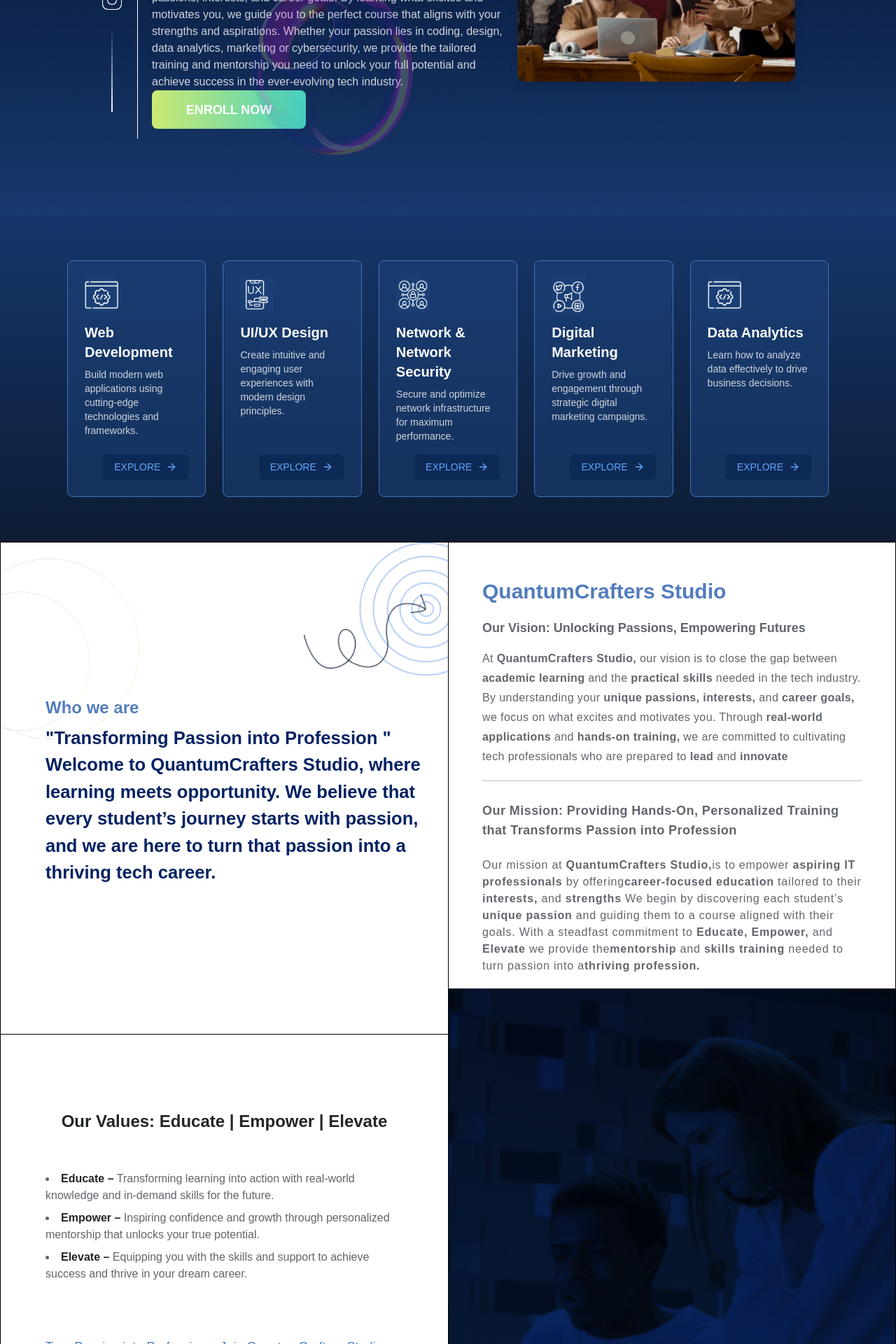
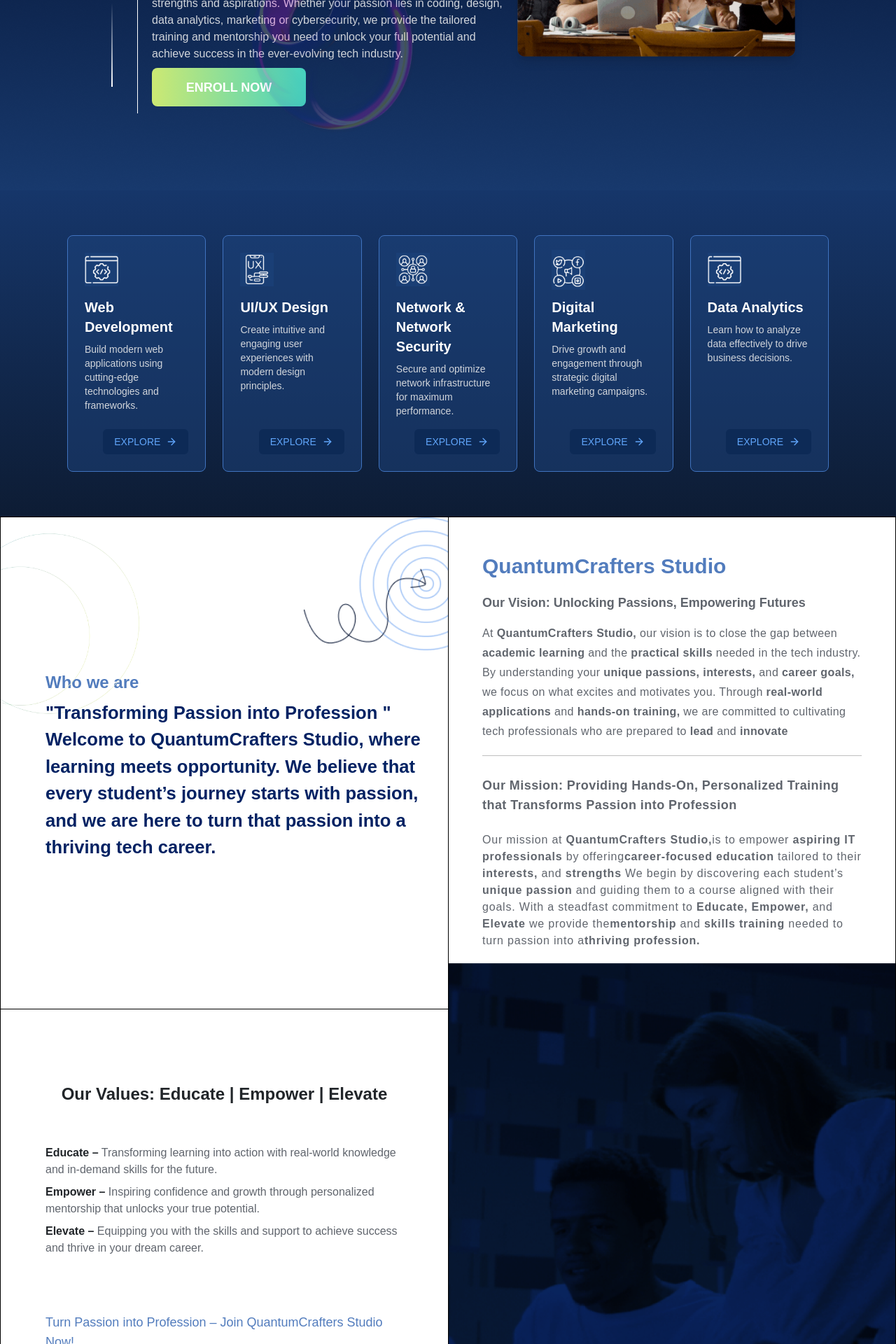
Before and after one commit to qcsstudio/qcsstudio, a Next.js app: page / in a window 1280 px wide. Shown: the part 520-2440 px from the top of the page at 70% size. Built offline with nearby package versions, Linux system fonts and the light colour scheme.

Commit message:
home page deployment error

```diff
--- a/src/components/CoursesPageComponents/CoursesEnroll.jsx
+++ b/src/components/CoursesPageComponents/CoursesEnroll.jsx
@@ -1,55 +1,61 @@
 import React from "react";
 import Image from "next/image";
 import Link from "next/link";
+import rect from '../../../public/images/Rectangle.png'
+import bubblebg from '../../../public/images/bublebg.png'
+import recent from '../../../public/images/recentsBlogsbg1.png'
+import blogBg from '../../../public/images/blog-bg-img-3.png'
+import circlesbg from '../../../public/images/circlesbg.png'
+import CoursesBackground from '../../../public/images/CoursesBackground.png'
 
 const CoursesEnroll = () => {
   return (
-    <div className="">
+    <div className=" w-full h-[700] md:h-[700] lg:h-[600] ">
       <div className="relative w-full h-[700] md:h-[700] lg:h-[600] flex items-center justify-start">
         <Image
           className="absolute z-10 top-0 left-1"
-          src="/images/Rectangle.png"
+          src={rect}
           width={100}
           height={100}
           alt="rectangle"
         />
         <Image
           className="absolute z-10 top-7 left-10"
-          src="/images/Rectangle.png"
+          src={rect}
           width={150}
           height={150}
           alt="rectangle"
         />
         <Image
           className="hidden md:hidden lg:block absolute z-20 top-0 right-96"
-          src="/images/bublebg.png"
+          src={bubblebg}
           width={500}
           height={500}
           alt="bg"
         />
         <Image
           className="hidden lg:block absolute z-30 right-0 top-0"
-          src="/images/recentsBlogsbg1.png"
+          src={recent}
           width={150}
           height={150}
           alt="bg"
         />
         <Image
           className="absolute z-30 left-5 bottom-5 scale-x-[-1]"
-          src="/images/blog-bg-img-3.png"
+          src={blogBg}
           width={150}
           height={150}
           alt="bg"
         />
         <Image
           className="absolute z-30 bottom-10 right-5"
-          src="/images/circlesbg.png"
+          src={circlesbg}
           width={150}
           height={150}
           alt="bg"
         />
         <Image
-          src="/images/CoursesBackground.png"
+          src={CoursesBackground}
           className="object-cover"
           layout="fill"
           alt="test"
--- a/src/components/HomeComponents/Hero/Hero.js
+++ b/src/components/HomeComponents/Hero/Hero.js
@@ -1,12 +1,10 @@
 import HeroContent from './HeroContent';
-import Location from "@/components/Location";
 import LowerHome from './LowerHome';
 import Navbar from '@/components/Navbar';
 
 export default function Hero() {
   return (
     <>
-      <Location />
       <Navbar />
       <div className="Hero relative min-h-[calc(100vh-80px)] flex justify-center flex-col md:flex-row items-center">
           <HeroContent />
--- a/src/components/HomeComponents/Hero/HeroContent.js
+++ b/src/components/HomeComponents/Hero/HeroContent.js
@@ -78,7 +78,7 @@
         </p>
 
         <Link className="mt-6 sm:mt-8" href={'/enroll-now'}>
-          <button className="rounded-lg w-full sm:w-[220px] h-[50px] sm:h-[55px] bg-gradient-to-r from-[#cce973] to-[#46d3c1] text-white text-lg font-semibold hover:scale-105 transition-transform">
+          <button className="rounded-lg w-full sm:w-[220px] h-[50px] sm:h-[55px] bg-gradient-to-r from-[#cce973] to-[#46d3c1] text-white text-lg font-semibold hover:scale-105 transition-transform mt-5 lg:mt-2">
             ENROLL NOW
           </button>
         </Link>
--- a/src/components/HomeComponents/Hero/LowerHome.js
+++ b/src/components/HomeComponents/Hero/LowerHome.js
@@ -25,7 +25,7 @@
 
 function LowerHome() {
     return (
-        <div className="LowerHome w-full py-16 px-6 sm:px-12 lg:px-24">
+        <div className="LowerHome w-full py-16 px-6 sm:px-10 lg:px-24">
             <div className="max-w-[90rem] mx-auto">
                 <div className="grid grid-cols-1 sm:grid-cols-2 md:grid-cols-3 lg:grid-cols-5 gap-6 justify-center">
                     {techCategories.map((category) => (
--- a/src/components/HomeComponents/Section2/AboutSection2.js
+++ b/src/components/HomeComponents/Section2/AboutSection2.js
@@ -13,8 +13,8 @@
           alt="Background Graphic  "
         />
         <div className="z-10 ml-[4%]">
-          <h6 className="text-[#527CBD] text-2xl">Who we are</h6>
-          <h2 className="text-[#032263] text-4xl leading-10 tracking-wide font-bold">
+          <h6 className="text-[#527CBD] lg:text-2xl !text-[17px] ">Who we are</h6>
+          <h2 className="text-[#032263] leading-10 tracking-wide font-bold">
             &quot;Transforming Passion into Profession&quot; Welcome to
             QuantumCrafters Studio, where learning meets opportunity. We believe
             that every student’s journey starts with passion, and we are here to
--- a/src/components/HomeComponents/Section2/HomeAboutSection.js
+++ b/src/components/HomeComponents/Section2/HomeAboutSection.js
@@ -27,10 +27,10 @@
                 className="absolute top-0 -right-[2rem] sm:-right-[4rem] w-[180px] sm:w-[270px] object-contain"
               />
               <div className="text-center sm:text-left lg:pl-16 px-6  w-full   my-10 lg:my-28">
-                <h6 className="text-[#527CBD] text-2xl py-2 font-semibold">
+                <h6 className="text-[#527CBD] lg:text-2xl text-[20px] py-2 font-semibold">
                   Who we are
                 </h6>
-                <h2 className="text-[#032263] lg:text-[2vw] text-[3vw] z-20 relative leading-normal  font-bold">
+                <h2 className="text-[#032263] lg:text-[2vw] text-[20px] z-20 relative leading-normal  font-bold">
                   &quot;Transforming Passion into Profession &quot; Welcome to
                   QuantumCrafters Studio, where learning meets opportunity. We
                   believe that every student’s journey starts with passion, and
@@ -41,7 +41,7 @@
           </div>
 
           {/* Text Content */}
-          <div className="py-20 lg:px-16 px-6 text-gray-600 text-center sm:text-left h-full flex flex-col gap-0 items-center justify-around ">
+          <div className="py-20 lg:px-16 px-6 text-gray-600 text-center sm:text-left h-full flex flex-col gap-2 items-center justify-around ">
             <div className="py-0">
               <p className="text-2xl text-[#212529] font-bold">
                 Our Values: Educate | Empower | Elevate
@@ -50,13 +50,13 @@
             </div>
             <div className="bg-white  " >
               <ul className="list-disc list-inside space-y-2 text-[#4E535CE5] text-sm sm:text-base ">
-                <li>
+                <li className="flex flex-col justify-start lg:block items-start">
                   <span className="font-bold text-[#212529]">Educate –</span ><span> Transforming learning into action with real-world knowledge and in-demand skills for the future.</span>
                 </li>
-                <li>
+                <li className="flex flex-col justify-start lg:block items-start">
                   <span className="font-bold text-[#212529]">Empower –</span> <span>Inspiring confidence and growth through personalized mentorship that unlocks your true potential.</span>
                 </li>
-                <li>
+                <li className="flex flex-col justify-start lg:block items-start">
                   <span className="font-bold text-[#212529]">Elevate –</span> <span> Equipping you with the skills and support to achieve success and thrive in your dream career.</span>
                 </li>
               </ul>
--- a/src/components/HomeComponents/Section4/Usp.js
+++ b/src/components/HomeComponents/Section4/Usp.js
@@ -7,10 +7,10 @@
   return (
     <div className="usp bg-white px-6 md:px-12 lg:px-16 2xl:px-24 py-16 flex flex-col lg:grid lg:grid-cols-2 gap-10 items-center">
       <div className="flex flex-col items-center lg:items-start text-center lg:text-left space-y-6">
-        <span className="text-[#527CBD] text-lg font-semibold">USP’s</span>
+        {/* <span className="text-[#527CBD] text-lg font-semibold">USP’s</span>
         <h3 className="text-2xl md:text-4xl font-bold text-[#032263] uppercase">
           Unique Value Proposition
-        </h3>
+        </h3> */}
         <p className="text-3xl md:text-5xl font-bold text-[#032263] leading-tight">
           Why Choose QuantumCrafters Studio?
         </p>
--- a/src/containers/AboutUsContainer/AboutUsContainer.js
+++ b/src/containers/AboutUsContainer/AboutUsContainer.js
@@ -14,7 +14,6 @@
 const AboutUsContainer = () => {
   return (
     <div className='overflow-hidden'>
-        <Location />
         <Navbar />
         <AboutHero />
         <Vison />
```
